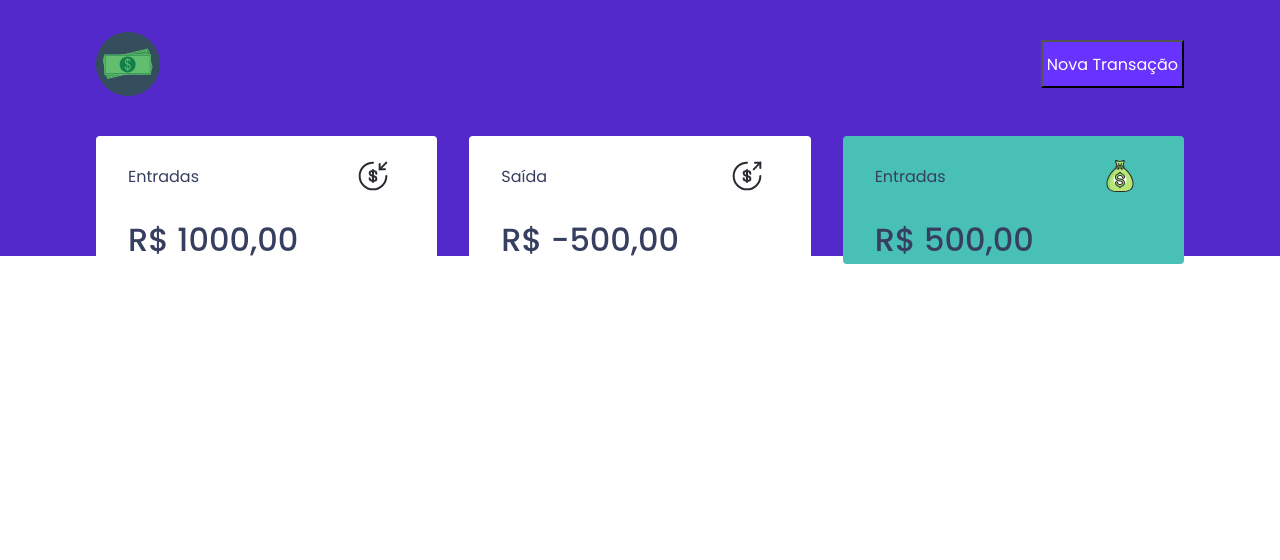
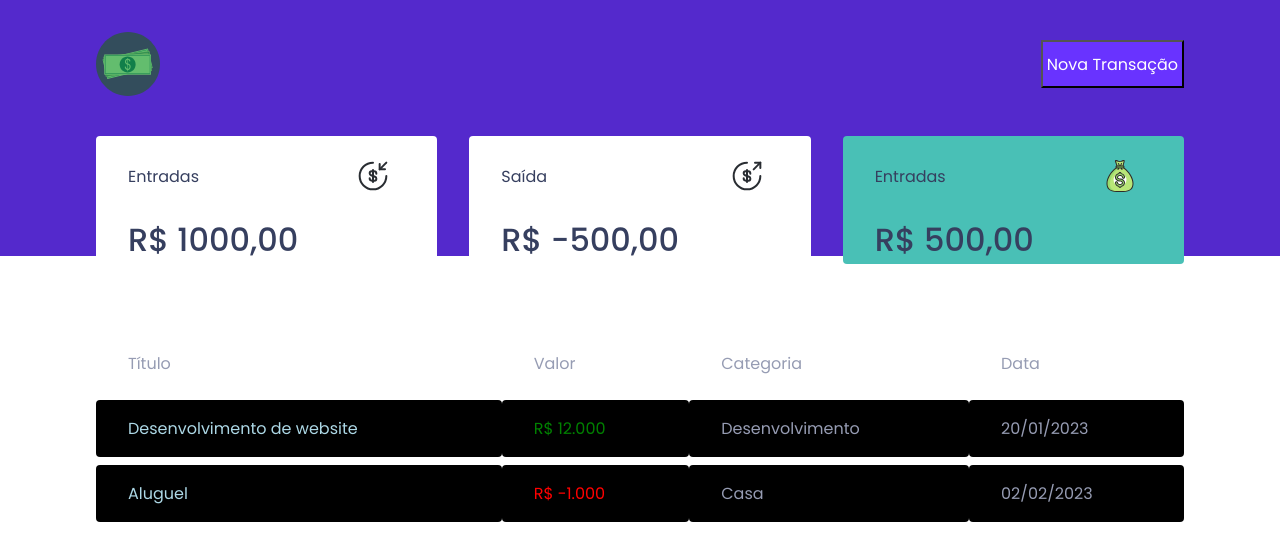
Before and after one commit to wesley-isaias/React-Rocktseat, a React (Create React App) app: page / in a window 1280 px wide. Shown: the top 560 px of the page. Built offline with nearby package versions, Linux system fonts and the light colour scheme.

Commit message:
Chapter II-02-Componetização OK

```diff
--- a/src/components/Dashboard/index.tsx
+++ b/src/components/Dashboard/index.tsx
@@ -1,10 +1,12 @@
 import { Summary } from "../summary";
+import { TransactionsTable } from "../Transactions";
 import { Container } from "./styles";
 
 export function Dashboard(){
     return (
         <Container>
             <Summary/>
+            <TransactionsTable/>
 
         </Container>
     );
--- /dev/null
+++ b/src/components/Transactions/index.tsx
@@ -0,0 +1,35 @@
+import { Container } from "./styles";
+
+export function TransactionsTable(){
+    return (
+        <Container>
+            <table>
+                <thead>
+                    <tr>
+                        <th>Título</th>
+                        <th>Valor</th>
+                        <th>Categoria</th>
+                        <th>Data</th>
+                    </tr>
+                </thead>
+
+                <tbody>
+                    <tr>
+                        <td>Desenvolvimento de website</td>
+                        <td className="deposit">R$ 12.000</td>
+                        <td>Desenvolvimento</td>
+                        <td>20/01/2023</td>
+                    </tr>
+                    <tr>
+                        <td>Aluguel</td>
+                        <td className="withdrow">R$ -1.000</td>
+                        <td>Casa</td>
+                        <td>02/02/2023</td>
+                    </tr>
+
+                </tbody>
+
+            </table>
+        </Container>
+    )
+}
--- /dev/null
+++ b/src/components/Transactions/styles.ts
@@ -0,0 +1,39 @@
+import styled from "styled-components";
+
+export const Container = styled.div`
+    margin-top:4rem;
+
+
+    table {
+        width:100%;
+        border-spacing : 0 0.5rem;
+    }
+
+    th{
+        color: var(--text-body);
+        font-weight:400;
+        padding:1rem 2rem ;
+        text-align:left;
+        line-height:1.5rem;
+    }
+
+    td{
+        padding:1rem 2rem;
+        border:0;
+        background-color:black;
+        color:var(--text-body);
+        border-radius:0.25rem ;
+
+        &:first-child{
+            color:lightblue;
+        }
+
+        &.deposit {
+            color:green;
+        }
+        &.withdrow {
+            color:red;
+        }
+
+    }
+`;
```
